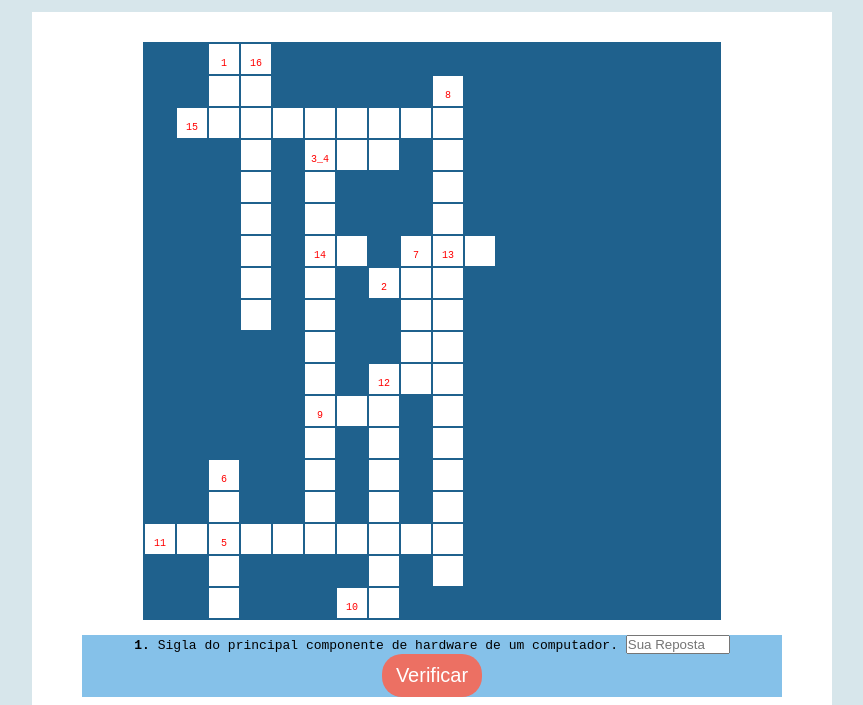
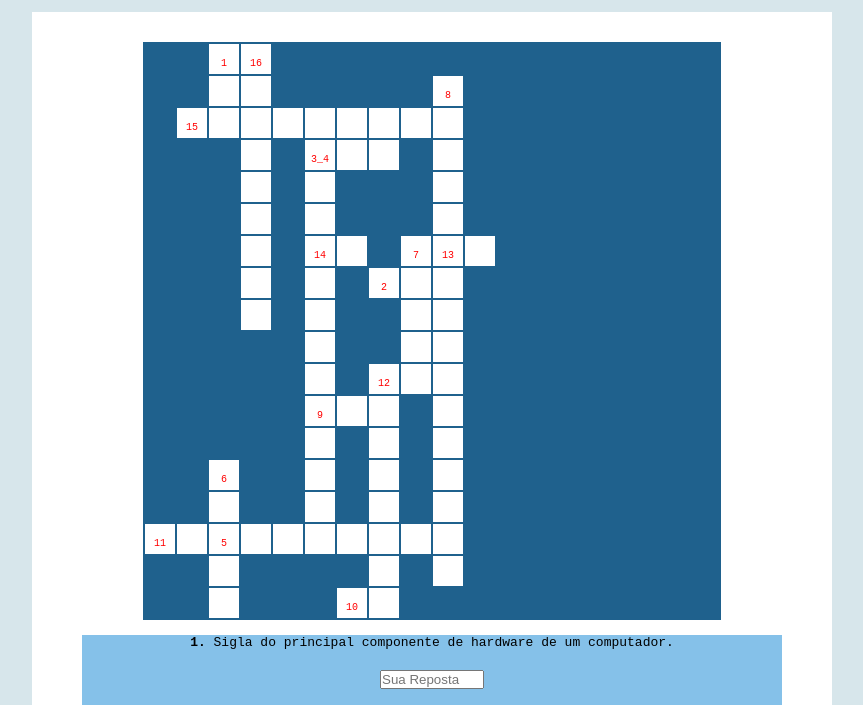
Before and after one commit to phmpereira/crossword, a plain HTML site: page index.html in a window 1280 px wide. Both pictures are taken after a click on the button "Começar o Jogo". Shown: the part 95-800 px from the top of the page, without its empty margins (208-1071 px from the left). Drawn offline with Linux system fonts and the light colour scheme.

Commit message:
alterado sistema para visualização da div de perguntas

```diff
--- a/index.html
+++ b/index.html
@@ -59,13 +59,10 @@
                     <br>
                     <div id="div_canvasCruzada"></div>
                     <br>
-                    <div style="display: none" id="div_questions">
-                        <center>
-                            <span id="span_questionText">Vamos encontrar as esferas do dragao</span>
-                            <input type="text" id="input_answer" placeholder="Sua Reposta">
-                            <br>
-                            <button id="button_verify" onclick="verify()" class="button">Verificar</button>
-                        </center>
+                    <div style="visibility: hidden;" id="div_questions">
+                        <span id="span_questionText"></span>
+                        <input type="text" id="input_answer" placeholder="Sua Reposta">
+                        <button id="button_verify" onclick="verify()" class="button">Verificar</button>
                     </div>
                 </div>
             </div>
--- a/script.js
+++ b/script.js
@@ -262,7 +262,7 @@ function start() {
   cont_correctAnswer = 0;
   bt_start.style.display = 'none';
   bt_destroyGame.style.display = 'block';
-  div_questions.style.display = 'block';
+  div_questions.style.visibility = 'visible';
   div_information.innerHTML = '';
   renderGrid();
   gameSequence();
--- a/styles.css
+++ b/styles.css
@@ -60,6 +60,12 @@ button {
   background-color: #85C1E9;
   width: 700px;
   margin: auto;
+  display: flex;
+  height: fit-content;
+  flex-direction: column !important;
+  align-items: center;
+  justify-content: center;
+  gap: 20px;
 }
 
 .button {
@@ -75,6 +81,7 @@ button {
 #input_answer {
   width: 100px;
   margin: auto;
+
 }
 
 .deadCell {
@@ -111,10 +118,9 @@ footer p {
 #div_verifiedAnswer {
   width: 500px;
   height: 70px;
-  /* margin: auto; */
+  border-radius: 10px;
   text-align: center;
   font-size: 20px;
-  /* vertical-align: center; */
   margin-bottom: 20px;
   position: absolute;
   bottom: 0;
```
